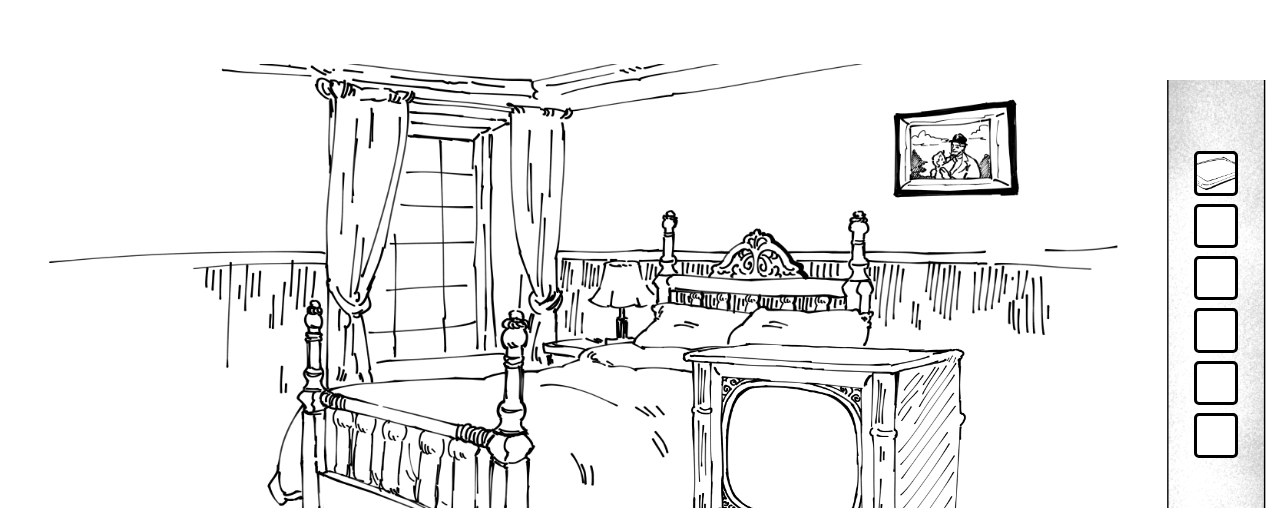
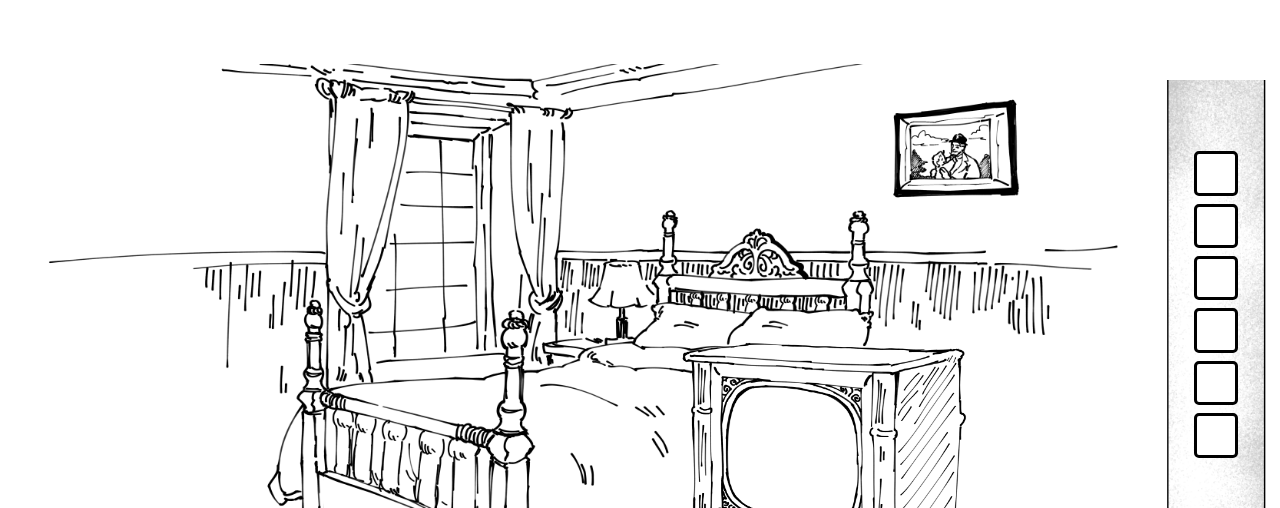
Before and after one commit to YoungNRich2024/YoungNRich_web, a React (Create React App) app: page /game in a window 1280 px wide. Shown: the top 508 px of the page. Built offline with nearby package versions, Linux system fonts and the light colour scheme; a web font is replaced by a local one.

Commit message:
:sparkles: 인벤토리 추가 기능, checked 기능 구현

```diff
--- a/src/components/common/Inventory.tsx
+++ b/src/components/common/Inventory.tsx
@@ -1,25 +1,46 @@
 import React from "react";
 import styled from "styled-components";
 import bg_inventory from "../../assets/common/bg_inventory.png";
-import pad from "../../assets/bedroom/pad.png";
 import magnifier from "../../assets/common/ic_magnifier.png";
+import { useRecoilState } from "recoil";
+import { inventoryState } from "../../recoil/atom";
 
 // 인벤토리
 const Inventory = () => {
+  const [inventory, setInventory] = useRecoilState(inventoryState);
+  // 인벤토리 항목과 빈 칸을 포함한 총 6개의 아이템 칸을 렌더링
+  const inventoryItems = [
+    ...inventory,
+    ...Array(6 - inventory.length).fill(null),
+  ];
+
+  // 아이템을 클릭했을 때 checked 상태를 반전시키는 함수
+  const toggleChecked = (id: number) => {
+    // 해당하는 아이템을 찾으면 checked value를 반전
+    // 해당하는 아이템이 아니면 checked를 false로 지정 (하나만 선택되도록)
+    setInventory(
+      (prev) =>
+        prev.map((item) =>
+          item.id === id ? { ...item, checked: !item.checked } : { ...item, checked: false }
+        )
+    );
+  };
+
   return (
     <Wrapper>
       <Background>
         <ItemList>
-          <Item>
-            <img src={pad} alt="pad" />
-          </Item>
-          <Item></Item>
-          <Item></Item>
-          <Item></Item>
-          <Item></Item>
-          <Item></Item>
+          {inventoryItems.map((item, index) => (
+            <Item
+              key={index}
+              onClick={() => item && toggleChecked(item.id)}
+              checked={item && item.checked}
+            >
+              {item ? <img src={item.image} alt={item.name} /> : null}
+            </Item>
+          ))}
         </ItemList>
-        <Magnifier>
+        <Magnifier checked={false}>
           <img src={magnifier} alt="돋보기" />
         </Magnifier>
       </Background>
@@ -72,14 +93,16 @@ const ItemList = styled.div`
   gap: 8px;
 `;
 
-const Item = styled.div`
+const Item = styled.div<{ checked: boolean }>`
   background-color: var(--white);
   width: 30%;
   aspect-ratio: 1;
-  border: 3px solid var(--black);
+  border: ${(props) =>
+    props.checked ? "3px groove var(--gold2)" : "3px solid var(--black)"};
   border-radius: 5px;
 
-  @media screen and (max-width: 500px), (max-height: 500px) { // 모바일
+  @media screen and (max-width: 500px), (max-height: 500px) {
+    // 모바일
     border: 1.5px solid var(--black); // 테두리 굵기 줄이기
     width: 40%;
   }
@@ -92,6 +115,6 @@ const Item = styled.div`
   }
 `;
 
-const Magnifier = styled(Item)`
+const Magnifier = styled(Item)<{ checked: boolean }>`
   background-color: var(--darkblue);
 `;
--- /dev/null
+++ b/src/recoil/atom.ts
@@ -0,0 +1,22 @@
+import { atom } from "recoil";
+
+// 게임 진행상황
+export const stepState = atom({ key: "stepState", default: 1 });
+
+// 대화창
+
+// 인벤토리
+// 인벤토리 항목의 타입 정의
+type InventoryItem = {
+  id: number;
+  name: string;
+  image: string; // 이미지의 타입을 string으로 정의
+  checked: boolean;
+};
+// 객체 배열 형태로, id/이름/이미지/checked여부
+export const inventoryState = atom<InventoryItem[]>({
+  key: "inventoryState",
+  default: [],
+});
+
+// 시간 측정
```
